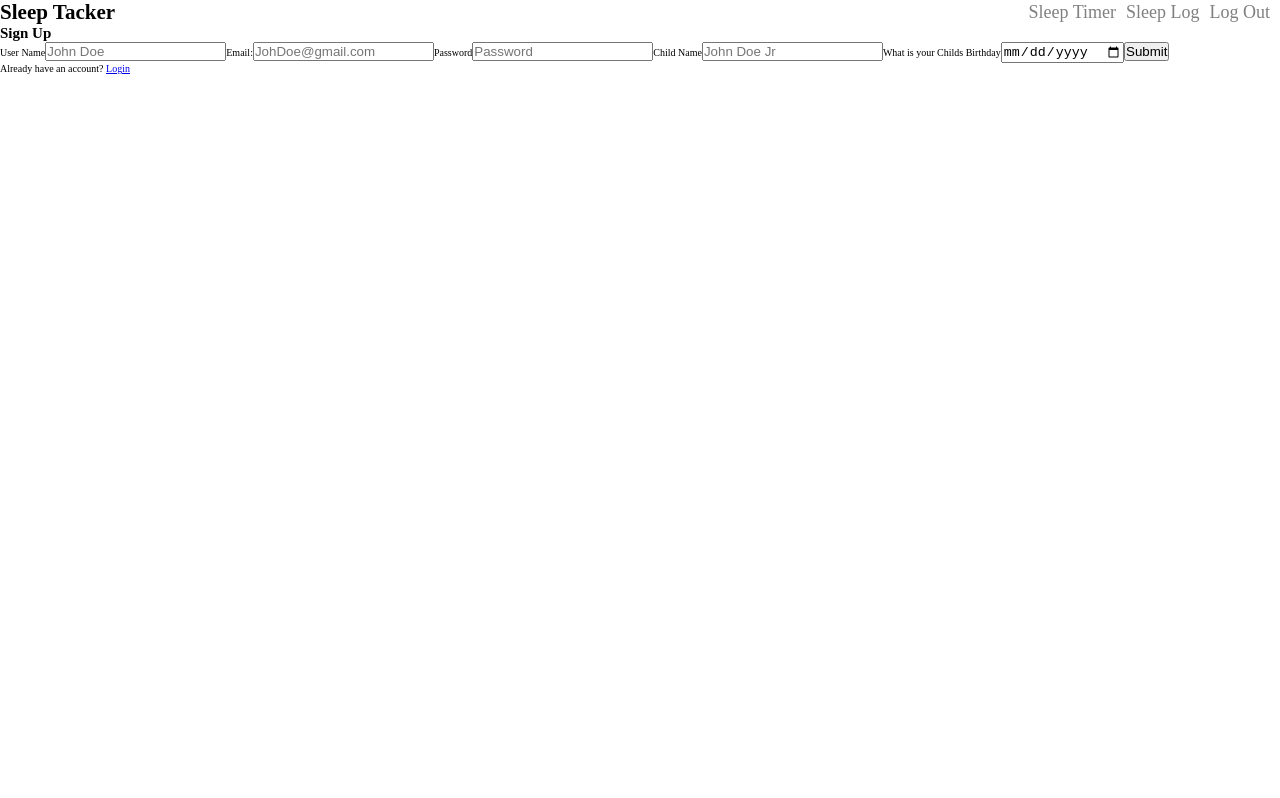
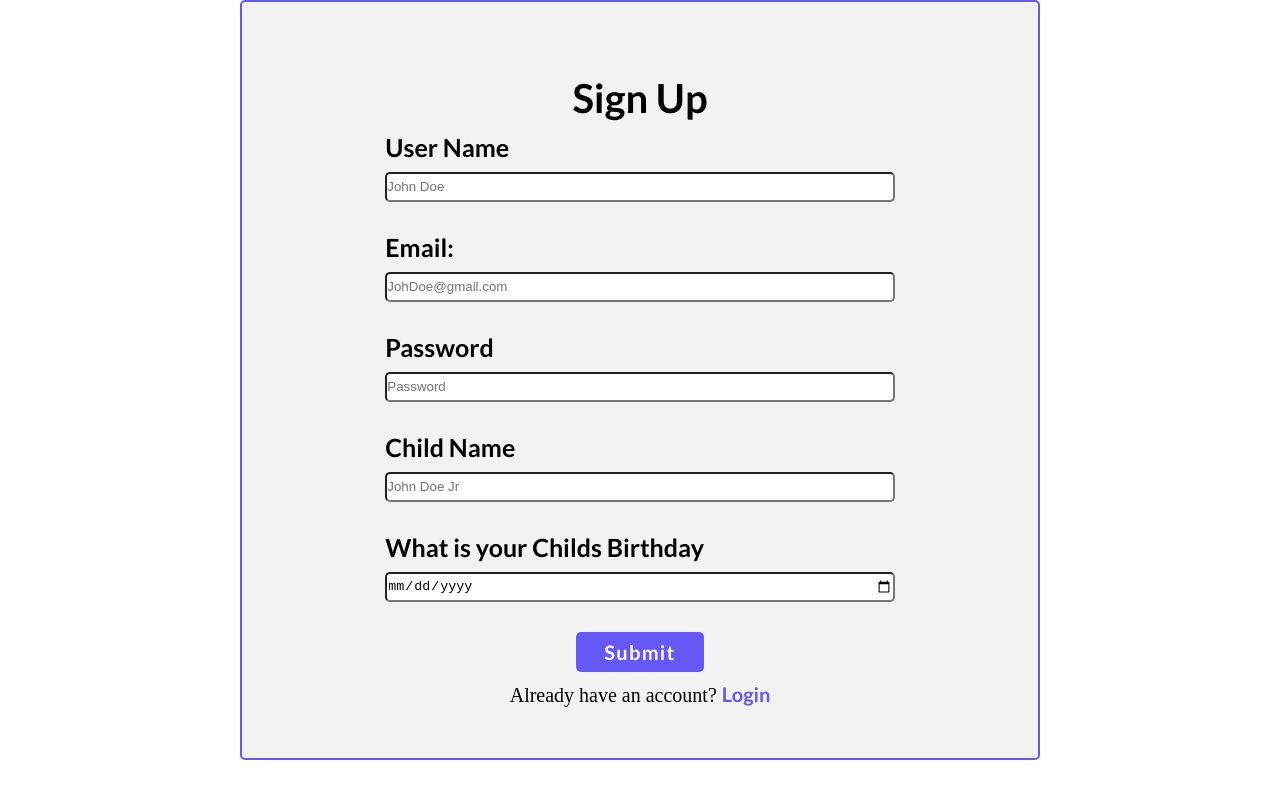
Before and after one commit to lambda-build-week-sleep-tracker/FE-Sleep-Tracker, a React (Create React App) app: page /signup in a window 1280 px wide. Built offline with nearby package versions, Linux system fonts and the light colour scheme.

Commit message:
Styled sign up form

```diff
--- a/src/App.js
+++ b/src/App.js
@@ -18,12 +18,13 @@ import SleepLogModal from './components/SleepLog/SleepLogModal';
 function App() {
   return (
     <div className="App">
-      <Nav />
+      {/* <Nav />
       <Route exact path='/' component={LoginForm} />
       <Route path='/signup' component={SignUpForm} />
       <PrivateRoute path='/timer' component={Clock} />
       <PrivateRoute path='/home' component={Home} />
-      <PrivateRoute path='/sleeplog' component={SleepLog} />
+			<PrivateRoute path='/sleeplog' component={SleepLog} /> */}
+			<SignUpForm/>
     </div>
   );
 }
--- a/src/components/LoginForm/loginForm.scss
+++ b/src/components/LoginForm/loginForm.scss
@@ -1,9 +1,10 @@
 .login-container{
-	border: 2px solid red;
+	border: 2px solid #6558F5;
+	border-radius: 5px;
 	width: 80rem;
 	margin: 0 auto;
 	padding-top: 2rem;
-	height: 100vh;
+	height: 95vh;
 	display: flex;
 	align-items: center;
 	background-color: #f2f2f2;
@@ -38,6 +39,7 @@
 				input{
 					height: 3rem;
 					margin: 1rem 0;
+					border-radius: 5px;
 				}
 
 				p{
--- a/src/components/signUpForm/SignUpForm.jsx
+++ b/src/components/signUpForm/SignUpForm.jsx
@@ -4,13 +4,15 @@ import { withFormik, Field, Form } from 'formik'
 import * as Yup from 'yup'
 import { Link } from 'react-router-dom';
 
+import './signUpForm.scss'
+
 function SignUpForm({ touched, errors, values }) {
 
 	return (
 		<div className="signUp-container">
-			<h2>Sign Up</h2>
 			<div className="form-container">
-				<Form>
+				<h2>Sign Up</h2>
+				<Form className="formik-form">
 					{/* New User Name */}
 					<label>
 						User Name
@@ -52,7 +54,10 @@ function SignUpForm({ touched, errors, values }) {
 
 					<button type="submit">Submit</button>
 				</Form>
-				<p>Already have an account? <Link to='/'>Login</Link></p>
+				<div className="logIn-container">
+					<p>Already have an account? <Link to='/' className="logIn">Login</Link></p>
+				</div>
+
 			</div>
 		</div>
 	)
--- a/src/components/signUpForm/signUpForm.scss
+++ b/src/components/signUpForm/signUpForm.scss
@@ -0,0 +1,92 @@
+.signUp-container{
+	border: 2px solid #6558F5;
+	border-radius: 5px;
+	width: 80rem;
+	margin: 0 auto;
+	padding-top: 2rem;
+	height: 95vh;
+	display: flex;
+	align-items: center;
+	background-color: #f2f2f2;
+
+	.form-container{
+		// border: 2px solid orange;
+		width: 80%;
+		margin: 0 auto;
+
+		h2{
+			font-size: 4rem;
+			text-align: center;
+			font-family: "Lato";
+			font-weight: bold;
+		}
+
+		.formik-form{
+			// border: 2px solid purple;
+			display: flex;
+			flex-direction: column;
+			align-items: center;
+			padding: 1rem 0;
+
+			label{
+				display: flex;
+				flex-direction: column;
+				margin-bottom: 2rem;
+				font-size: 2.5rem;
+				font-family: "Lato";
+				font-weight: bold;
+				width: 80%;
+
+				input{
+					height: 3rem;
+					margin: 1rem 0;
+					border-radius: 5px;
+				}
+
+				p{
+					text-transform: capitalize;
+					font-family: "Lato";
+					font-weight: bold;
+					color: #721C24;
+				}
+			}
+
+			button{
+				padding: .5rem .3rem;
+				width: 20%;
+				border-radius: 5px;
+				background-color: #6558F5;
+				border: 3px solid  #6558F5;
+				color: white;
+				font-size: 2rem;
+				letter-spacing: 1.3px;
+				transition: .7s;
+				font-weight: bold;
+				font-family: "Lato";
+				&:hover{
+					color: #6558F5;
+					background-color: white;
+					transition: .7s;
+				}
+			}
+		}
+
+		.logIn-container{
+			display: flex;
+			justify-content: center;
+
+			p{
+				font-size: 2rem;
+			}
+			.logIn{
+				font-family: "Lato";
+				text-decoration: none;
+				font-weight: bold;
+				color: #6558F5;
+			}
+		}
+
+
+
+	}
+}
```
